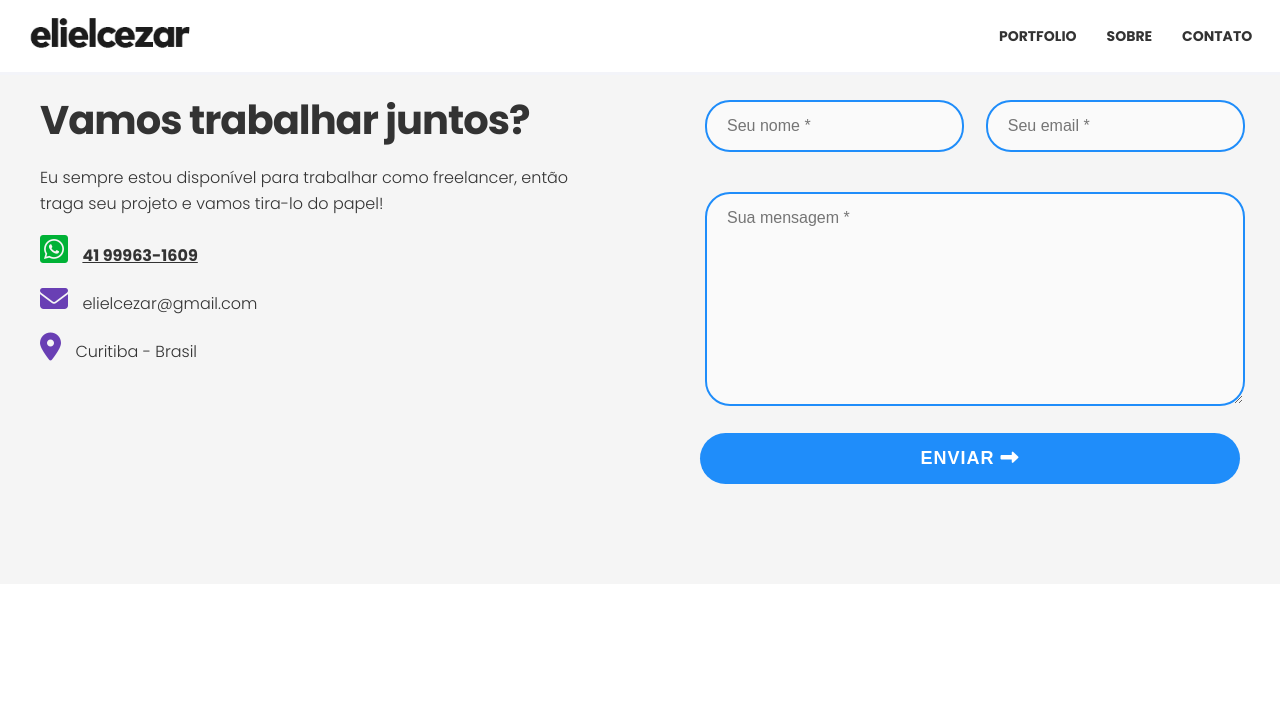
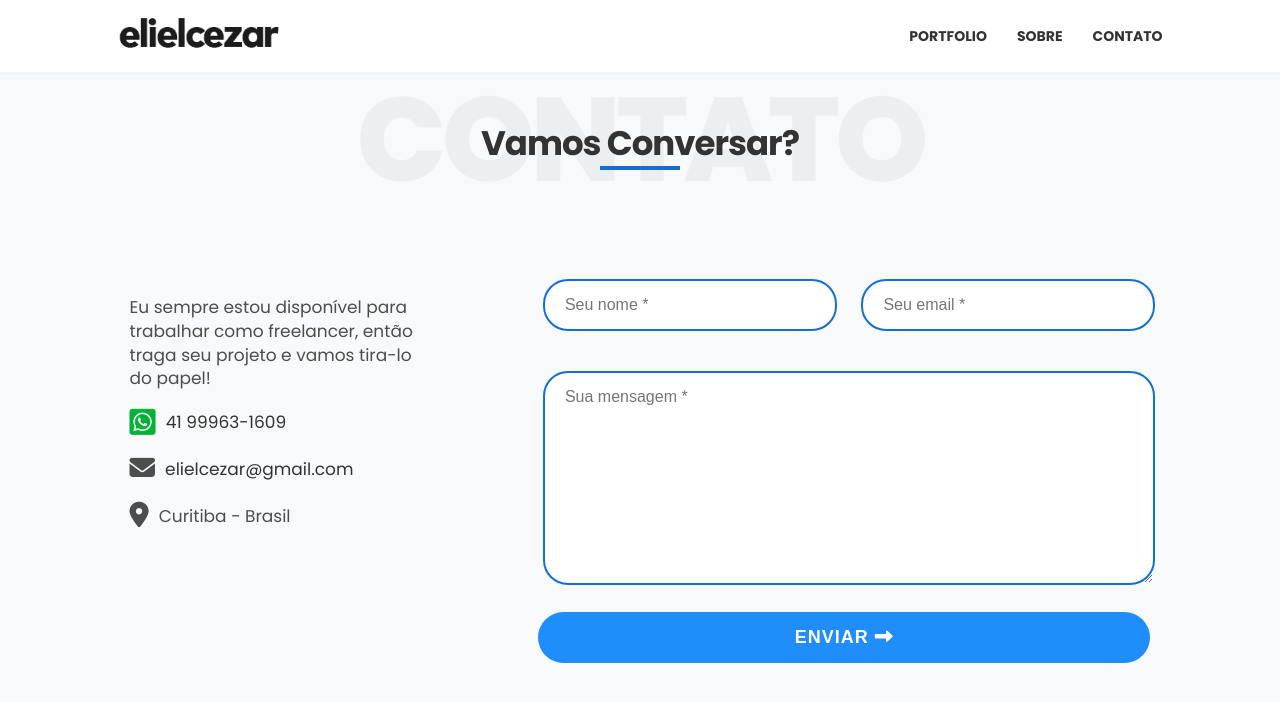
Before and after one commit to elielcezar/NovoPortfolio, a Vue app: page /contato in a window 1280 px wide. Shown: the top 702 px of the page. Built offline with nearby package versions, Linux system fonts and the light colour scheme.

Commit message:
segunda publicação

```diff
--- a/src/components/ContactForm.vue
+++ b/src/components/ContactForm.vue
@@ -1,11 +1,14 @@
 <template>
     <section id="contato">
+      <div class="title">
+            <h3>Contato</h3>
+            <span>Vamos Conversar?</span>
+        </div>
       <div class="container">
         <div class="col-1">
-          <h3>Vamos trabalhar juntos?</h3>
           <p>Eu sempre estou disponível para trabalhar como freelancer, então traga seu projeto e vamos tira-lo do papel!</p>
           <p><i class="fa-brands fa-square-whatsapp"></i> <span><a href="https://api.whatsapp.com/send?phone=5541999631609&amp;text=Olá, ..." class="wpp mobile" target="_blank">41 99963-1609</a></span></p>
-          <p><i class="fa-solid fa-envelope"></i> <span>elielcezar@gmail.com</span></p>
+          <p><i class="fa-solid fa-envelope"></i> <span><a href="mailto:elielcezar@gmail.com">elielcezar@gmail.com</a></span></p>
           <p><i class="fas fa-map-marker-alt"></i> <span>Curitiba - Brasil</span></p>
         </div>
         <div class="col-2">
@@ -22,9 +25,6 @@
             <div class="form-item">
                 <input type="email" v-model="email" class="email" placeholder="Seu email *"/>
             </div>
-            <!--div class="form-item">
-                <input type="text" v-model="subject" class="form-item assunto" placeholder="Assunto"/>
-            </div-->
             <div class="form-item">
                 <textarea v-model="message" cols="30" rows="10" placeholder="Sua mensagem *"></textarea>
             </div>
@@ -93,12 +93,9 @@ export default{
 <style lang="scss" scoped>
 
 #contato{
-  background: #f5f5f5;
-  //color: #fff;
-  padding: 100px 0;
+  background: #f8f9fa;
+  padding: 50px 0 100px 0;
   margin: 0;
-  //border-top: 4px solid $roxo;
-
 
 .container{
   display: flex;
@@ -109,7 +106,7 @@ export default{
   }
 
   .col-1{
-    flex: 45%;
+    flex: 30%;
     margin-right: 5%;
     @media(orientation:portrait){
       flex: 100%;
@@ -118,28 +115,37 @@ export default{
 
     h3{
       margin-bottom: 25px;
+      background: -webkit-linear-gradient(315deg,$azul-medio 25%,$azul-claro);
+      -webkit-background-clip: text;
+      -webkit-text-fill-color: transparent;
     }
 
-    a{
-      font-weight: bold;
-      text-decoration: underline;
+    p{
+      display: flex;
+      font-weight: 400;
+
+      span{
+        display: inline-block;
+        min-height: 30px;
+        display: flex;
+        align-items: center;
+        max-width: 80%;
       }
 
       i{
-      font-size: 2em;
-      font-size: 1.75em;
+        font-size: 1.5em;
         margin-right: 10px;
-      color: $roxo;
 
         &.fa-square-whatsapp{
-        font-size: 2em;
+          font-size: 1.75em;
           color:#00b236;
+        }
       }
     }
 
   }
   .col-2{
-    flex: 45%;
+    flex: 60%;
     margin-left: 5%;
 
     @media(orientation:portrait){
@@ -194,7 +200,6 @@ form {
       background: #000;
     }
   }
-}
 
   input[type='text'],
   input[type='email'],
@@ -203,7 +208,7 @@ input[type='tel'],
   textarea,
   select {
     width: 100%;
-  background: #fafafa;
+    background: #fff;
     margin-bottom: 10px;
     font-size: 16px;
     outline: none !important;
@@ -217,12 +222,13 @@ select {
     -webkit-appearance: none;
     -moz-appearance: none;
     appearance: none;
-  border: 2px solid $azul-claro;
+    border: 2px solid $azul-medio;
 
     @media (max-width: 767px) {
       padding: 5%;
       width: 100%;
       margin: 0;
+    }
   }
 }
 
@@ -249,7 +255,7 @@ input[type='submit'] {
   transition: all .3s;
 
   &:hover {
-    background: $azul-medio;
+    background: $azul-escuro;
   }
 }
 
@@ -265,6 +271,7 @@ input[type='submit'] {
     background: #fff;
     border-radius: 5px;
     padding: 25px;
+    border: 2px solid $azul-medio;
 
     h3{
       font-size: 2em;
--- a/src/components/PortfolioLista.vue
+++ b/src/components/PortfolioLista.vue
@@ -1,7 +1,10 @@
 <template>
   <section id="portfolio" ref="portfolio">
     <div class="container">
-      <h3>Portfolio</h3>
+      <div class="title" data-aos="zoom-in">
+          <h3>Portfolio</h3>
+          <span>Trabalhos Recentes</span>
+      </div>
       <div class="itens">
         <div v-for="portfolio in portfolios" :key="portfolio.nid" class="item">
         <div class="print" data-aos="zoom-in">
@@ -9,11 +12,11 @@
             <img :src="portfolio.field_image" alt="">
           </a>
         </div>
-        <h3 data-aos="zoom-in">
+        <h3 data-aos="fade-right">
           <a :href="portfolio.field_link" target="_blank">{{portfolio.title}}</a>
         </h3>
-        <div class="desc" data-aos="zoom-in">
-          <p v-html="portfolio.body" ></p>
+        <div class="desc" data-aos="fade-right">
+          <i class="fa-solid fa-angles-right"></i><span>{{portfolio.field_descricao}}</span>
         </div>
       </div>
       </div>
@@ -52,13 +55,9 @@ export default {
 
 #portfolio{
   padding-top: 100px;
-
+  margin-bottom: 0;
   .container{
     max-width: 1300px;
-
-    h3{
-      margin: 0 0 60px 20px;
-    }
 
     .itens {
       display: flex;
@@ -73,37 +72,47 @@ export default {
 
         @media(orientation:portrait){
           width: 100%;
-          margin-bottom: 40px;
+          margin-bottom: 60px;
         }
         .print{
           text-align: center;
         }
         h3{
-          margin: 10px 0 0 0;
-          font-size: 1.75em;
+          margin: 10px 0 5px 0;
+          font-size: 1.5em;
           line-height: 1em;
-          font-weight: 700;
+          font-weight: 600;
           text-align: left;
+          @media(orientation:portrait){
+            margin-top: 0;
+          }
         }
         .desc{
           text-align: left;
+          line-height: 1em;
 
-          p{
-            margin: 0;
-            line-height: 0em;
+          i{
+            margin: 4px 10px 0 0;
+            font-size: .9em;
+            color: $azul-medio;
           }
         }
 
         &:nth-child(odd){
           img{
-            margin-top: -30px;
+            @media(orientation:landscape){
+              margin-top: -30px;
+            }
           }
         }
         &:nth-child(even){
           img{
-            margin-top: 30px;
+            @media(orientation:landscape){
+              margin-top: 30px;
+            }
           }
         }
+
       }
     }
   }
--- a/src/components/TecnologiasLista.vue
+++ b/src/components/TecnologiasLista.vue
@@ -2,14 +2,19 @@
     <section id="tecnologias">
     <div class="container">
 
-      <div class="row row-1" data-aos="fade-right">
-        <h3>{{ title }}</h3>
+      <div class="row row-1">
+
+        <div class="title" data-aos="zoom-in">
+            <h3>{{ title }}</h3>
+            <span>Ferramentas de Trabalho</span>
+        </div>
         <div class="desc">
           <p v-html="body"></p>
         </div>
+
       </div>
 
-      <div class="row row-2" data-aos="fade-left">
+      <div class="row row-2" data-aos="zoom-in">
         <div class="logos">
           <div class="item" v-for="logo in logos" :key="logo">
               <img :src="logo" alt="">
@@ -56,16 +61,17 @@ export default {
   .container{
     max-width: 1000px;
 
+    .title{
+      margin-bottom: 0;
+    }
+
     .row{
       width: 100%;
       text-align: center;
 
       &.row-1{
-        h3{
-          margin-bottom: 20px;
-        }
         .desc{
-          max-width: 500px;
+          max-width: 600px;
           margin: auto;
         }
       }
--- a/src/components/TheHeader.vue
+++ b/src/components/TheHeader.vue
@@ -55,7 +55,6 @@ header {
   .logo{
     padding: 15px 0 15px 15px;
     width: 180px;
-    //opacity: 0;
     img{
       max-width: 100%;
     }
@@ -93,7 +92,7 @@ header {
 
   .progress-bar {
     height: 3px;
-    background: #156ed3;
+    background: $azul-medio;
     width: 0%;
     transition: all .1s;
   }
--- a/src/scss/global.scss
+++ b/src/scss/global.scss
@@ -7,9 +7,9 @@ html{
 body {
   margin: 0;
   padding: 0;
-  color: #333;
+  color: #4c4d4d;
   font-family: 'Poppins', sans-serif;
-  font-size: 16px;
+  font-size: 17px;
   font-weight: 300;
 }
 
@@ -29,18 +29,43 @@ h5 {
 
 
 section{
-  @media(orientation:portrait){
-    padding: 7%;
-  }
-  h3{
-    font-size: 2.5em;
-    line-height: 1em;
-    letter-spacing: -1px;
-    font-weight: 700;
+  .title{
+    position: relative;
+    display: flex;
+    align-items: center;
+    justify-content: center;
     margin-bottom: 50px;
+    h3{
+      margin: 0;
+      font-size: 7em;
+      letter-spacing: -5px;
+      font-weight: 800;
+      color: #fff;
+      opacity: 0.1;
+      text-transform: uppercase;
+      color: #999;
+    }
+    span{
+      display: inline-block;
+      position: absolute;
+      color: $preto;
+      font-weight: 700;
+      font-size: 2em;
+      margin: 7px 0 0 0;
+      letter-spacing: -1px;
+      line-height: 1em;
 
-    @media(orientation:portrait){
-      font-size: 42px;
+      &::after{
+        content: '';
+        width: 80px;
+        height: 4px;
+        display: block;
+        background: $azul-medio;
+        position: absolute;
+        left: 50%;
+        bottom: -10px;
+        margin-left: -40px;
+      }
     }
   }
 }
@@ -56,8 +81,8 @@ li {
 }
 
 p {
-  font-size: 16px;
-  line-height: 26px;
+  font-size: 1em;
+  line-height: 1.4em;
 }
 
 a,
@@ -66,6 +91,11 @@ a:visited {
   color: #333;
   text-decoration: none;
   outline: none !important;
+  transition: all .3s;
+
+  &:hover{
+    color: $azul-medio;
+  }
 }
 
 label {
@@ -95,4 +125,9 @@ section{
 .container{
   max-width: 1600px;
   margin: auto;
+
+  @media(max-width:1300px){
+    padding-left: 7%;
+    padding-right: 7%;
+  }
 }
--- a/src/scss/variables.scss
+++ b/src/scss/variables.scss
@@ -1,5 +1,5 @@
 $preto: #333;
 $roxo: #693fb4;
 $azul-escuro: #001057;
-$azul-medio: #084e97;
+$azul-medio: #156ed3;
 $azul-claro: #1f8dfa;
--- a/src/views/HomeView.vue
+++ b/src/views/HomeView.vue
@@ -4,14 +4,14 @@
     <section id="top">
       <div class="container">
         <img src="@/assets/avatar.png" alt="" class="avatar" data-aos="zoom-in">
-        <h2 data-aos="zoom-in"> eliel<strong>cezar</strong></h2>
+        <h2 data-aos="zoom-in"> elielcezar</h2>
         <p data-aos="zoom-in"> Olá, meu nome é <strong>Eliel</strong> e trabalho há 15 anos como <strong>designer</strong> e <strong>desenvolvedor front end</strong></p>
         <div class="social" data-aos="zoom-in">
-          <a href="#"><i class="fa-brands fa-instagram"></i></a>
-          <a href="#"><i class="fa-brands fa-spotify"></i></a>
-          <a href=""><i class="fa-brands fa-twitter"></i></a>
-          <a href="#"><i class="fa-brands fa-github"></i></a>
-          <a href="#"><i class="fa-brands fa-linkedin-in"></i></a>
+          <a href="https://www.instagram.com/elielcezar/" target="_blank"><i class="fa-brands fa-instagram"></i></a>
+          <a href="https://open.spotify.com/user/12186163514" target="_blank"><i class="fa-brands fa-spotify"></i></a>
+          <a href="https://twitter.com/elielcezar" target="_blank"><i class="fa-brands fa-twitter"></i></a>
+          <a href="https://github.com/elielcezar" target="_blank"><i class="fa-brands fa-github"></i></a>
+          <a href="#" target="_blank"><i class="fa-brands fa-linkedin-in"></i></a>
         </div>
       </div>
     </section>
@@ -105,11 +105,14 @@ section{
       letter-spacing: -3px;
       font-weight: 800;
       transition: all .3s;
-      text-shadow: 1px 1px 1px $azul-claro;
+      text-shadow: 2px 2px 2px $azul-claro;
       text-transform: none;
+      color: #333;
 
       @media(orientation:portrait){
         font-size: 2.5em;
+        text-shadow: 1px 1px 1px $azul-claro;
+        letter-spacing: -2px;
       }
     }
 
@@ -122,7 +125,6 @@ section{
     }
 
     p{
-      font-size: 1.4em;
       max-width: 500px;
       margin: 20px auto 0 auto;
     }
@@ -130,10 +132,6 @@ section{
     .social{
       padding: 50px 0;
       a{
-        &:hover{
-          color: $roxo;
-        }
-
         i{
           font-size: 2.25em;
           margin: 0 10px;
```
Lines whose indentation alone changed are shown as unchanged.
